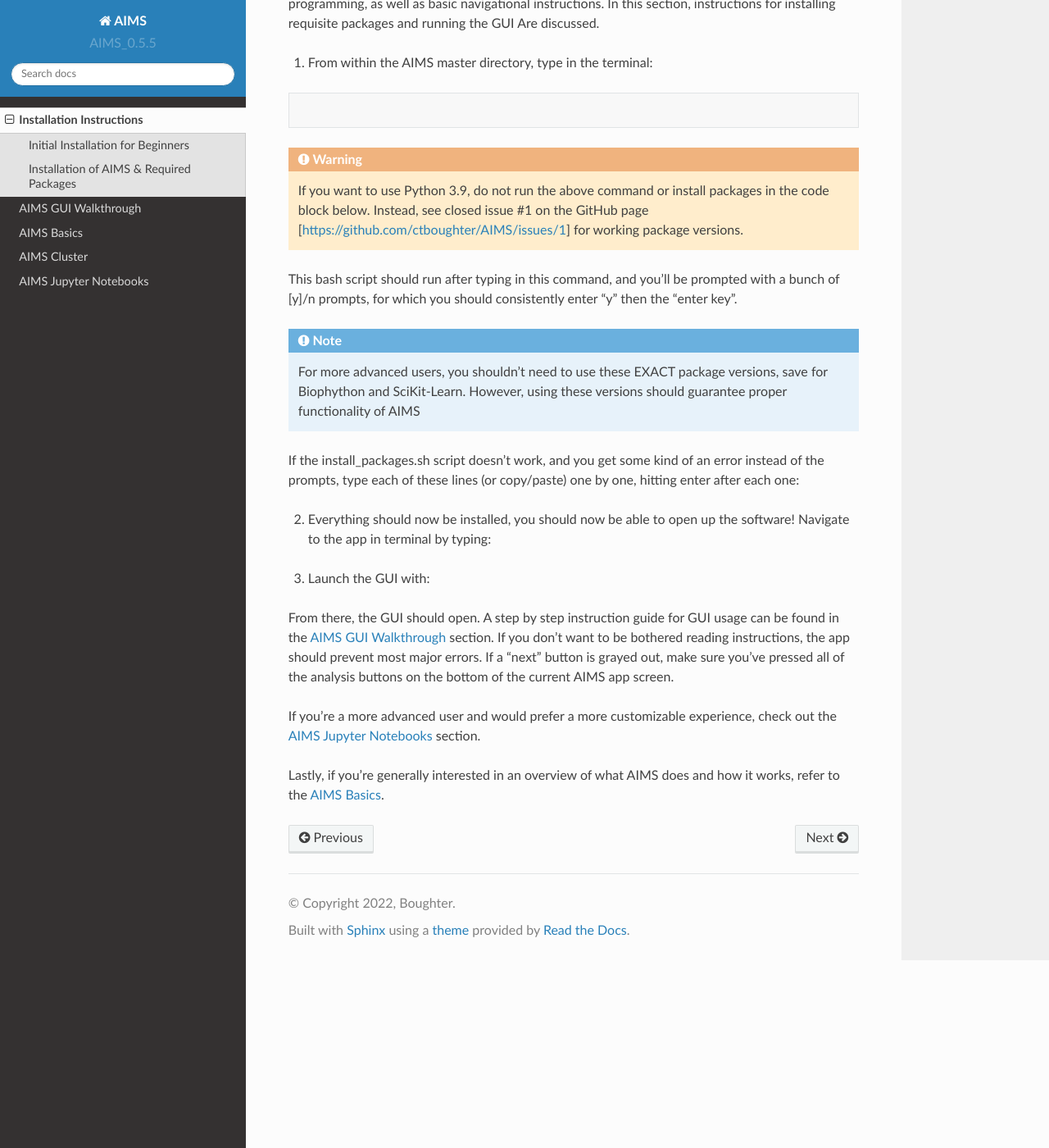
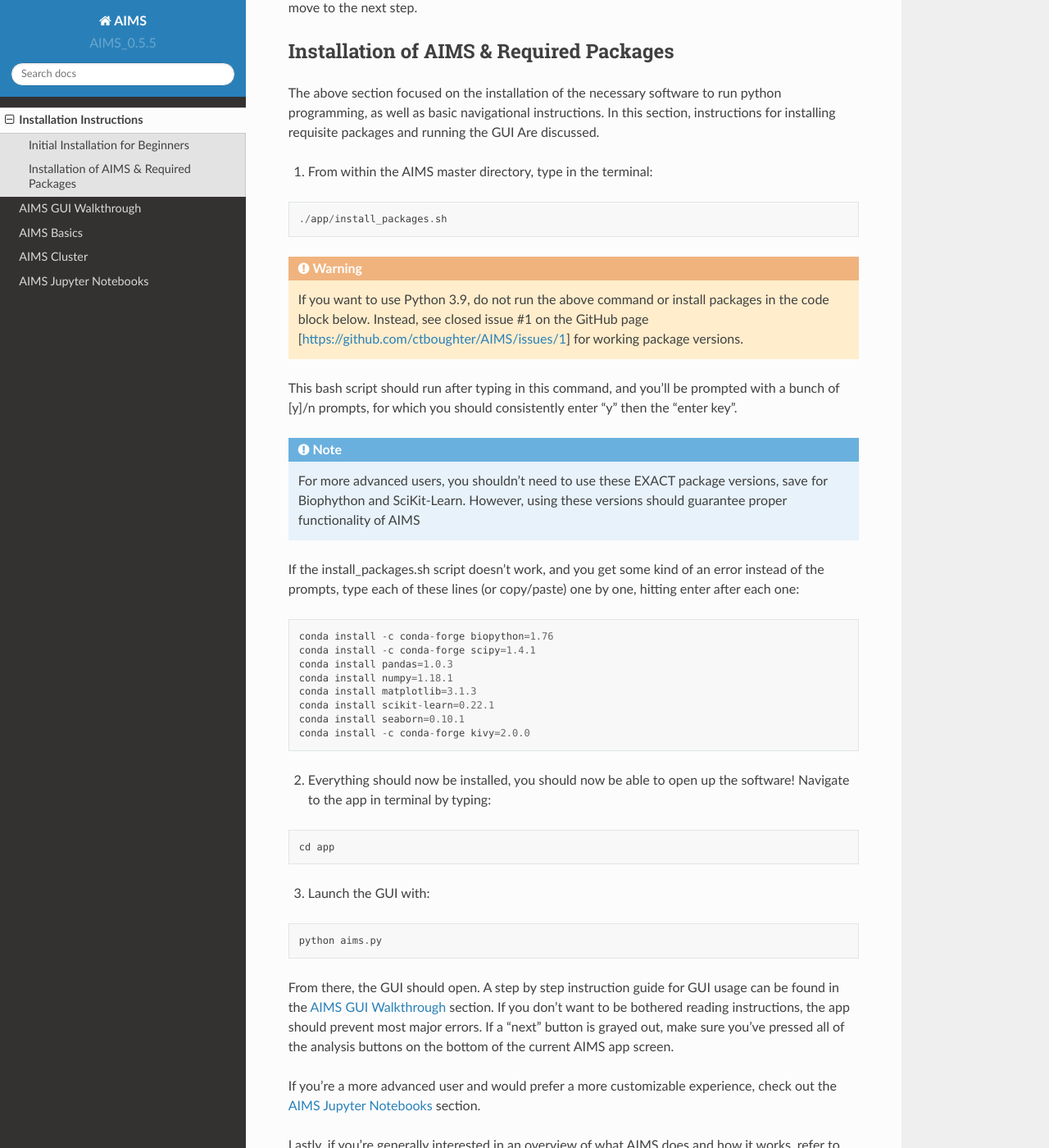
Before and after one commit to ctboughter/aims_doc, a Sphinx documentation site: the page built from docs/source/Install.rst, in a window 1280 px wide and 1400 px high, scrolled down 1321 px. Shown: the whole window at 82% size. Built offline with Sphinx 7.4.7 and the Read the Docs theme 2.0.0, drawn with Linux system fonts in a browser that asks for light colours; some of the changed text lies outside the part shown.

Commit message:
fixed code blocks?

```diff
--- a/docs/source/AIMS_notebooks.rst
+++ b/docs/source/AIMS_notebooks.rst
@@ -8,14 +8,13 @@
 ------------
 If using Anaconda-Navigator, you should just be able to launch Jupyter Lab from the main application. If using terminal, you can install Jupyter lab using:
 
-.. highlight:: python
 .. code-block:: python
 
     conda install -c conda-forge jupyterlab
 
 and start using the notebooks by navigating to the notebooks directory in terminal and typing in:
 
-.. highlight:: python
+.. code-block:: python
 
     jupyter lab
 
--- a/docs/source/Install.rst
+++ b/docs/source/Install.rst
@@ -15,7 +15,8 @@
 
 2. Test that your conda install is working properly by creating a conda environment. Windows OS users, you will likely do this within the Anaconda application. Mac/Linux users, open the terminal application. Once terminal is open, type:
 
-.. code-block::
+.. code-block:: python
+
     conda create -n aims-env python=3.7
 
 If anaconda/miniconda is installed properly, a Y/N prompt should appear. Type "y" then hit the "enter key" and you will create a conda environment.
@@ -24,7 +25,8 @@
 
 4. Next, navigate to the new folder created from this repository. First, open up terminal and enter the environment created earlier by typing:
 
-.. code-block::
+.. code-block:: python
+
     conda activate aims-env
 
 .. note::
@@ -45,7 +47,8 @@
 
 1. From within the AIMS master directory, type in the terminal:
 
-.. code-block::
+.. code-block:: python
+
     ./app/install_packages.sh
 
 .. warning::
@@ -58,7 +61,8 @@
 
 If the install_packages.sh script doesn't work, and you get some kind of an error instead of the prompts, type each of these lines (or copy/paste) one by one, hitting enter after each one:
 
-.. code-block::
+.. code-block:: python
+
     conda install -c conda-forge biopython=1.76
     conda install -c conda-forge scipy=1.4.1
     conda install pandas=1.0.3
@@ -70,12 +74,14 @@
 
 2. Everything should now be installed, you should now be able to open up the software! Navigate to the app in terminal by typing:
 
-.. code-block::
+.. code-block:: python
+
     cd app
 
 3. Launch the GUI with:
 
-.. code-block::
+.. code-block:: python
+
     python aims.py
 
 From there, the GUI should open. A step by step instruction guide for GUI usage can be found in the :doc:`AIMS_GUI` section. If you don't want to be bothered reading instructions, the app should prevent most major errors. If a "next" button is grayed out, make sure you've pressed all of the analysis buttons on the bottom of the current AIMS app screen.
```
